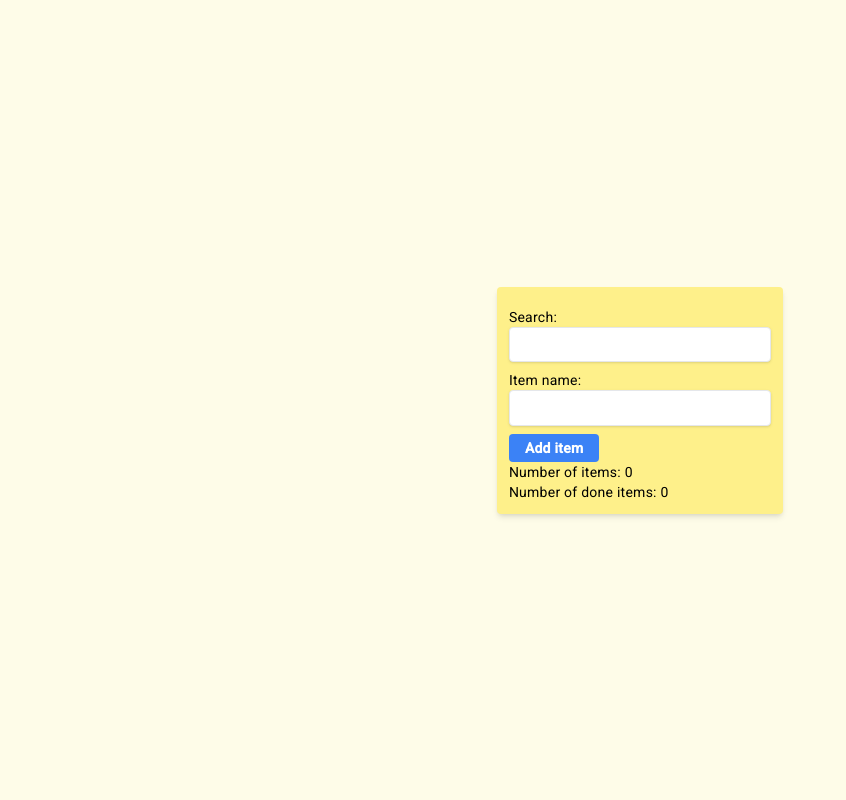
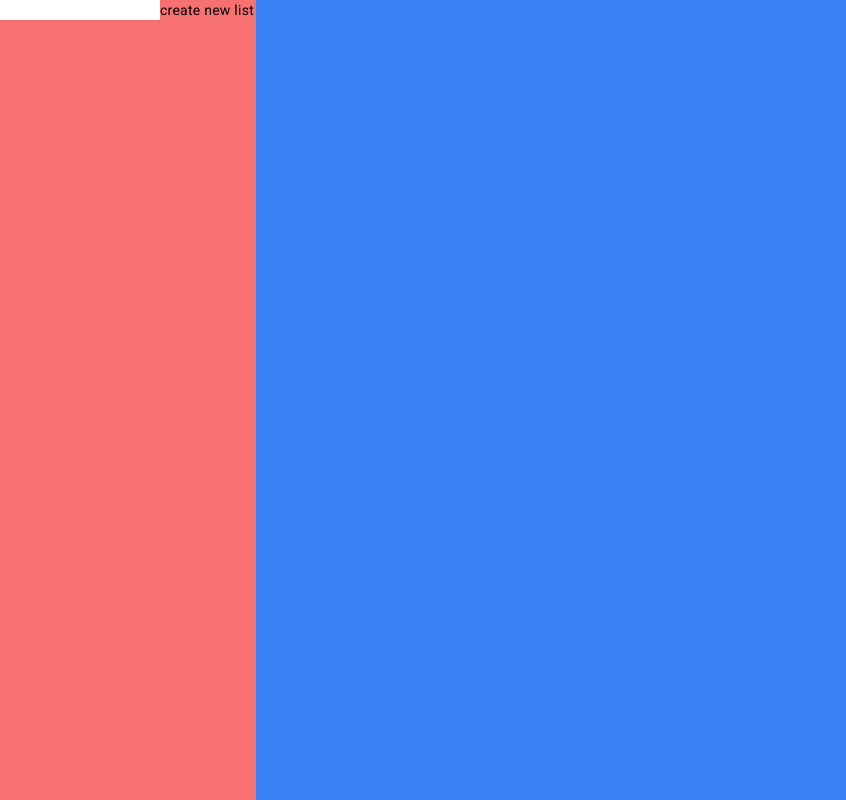
Before and after one commit to p0rian/the-todo-angular, an Angular app: page / in a window 1280 px wide. Shown: the whole page, without its empty margins (0-846 px from the left). Built offline with nearby package versions, Linux system fonts and the light colour scheme.

Commit message:
local storage for multiple lists

```diff
--- a/src/app/dashboard/dashboard.component.html
+++ b/src/app/dashboard/dashboard.component.html
@@ -1,3 +1,15 @@
-<div class="w-screen flex items-center justify-center h-screen bg-yellow-50">
-  <app-to-do-list></app-to-do-list>
+<div class="flex flex-row bg-yellow-50 h-screen">
+  <div class="basis-1/5 bg-red-400">
+    <input type="text" #title [(ngModel)]="todoListInput" />
+    <button type="button" (click)="addNewList(title.value)">
+      create new list
+    </button>
+  </div>
+  <div class="basis-4/5 bg-blue-500">
+    <div class="toDoListContainer h-full flex items-center justify-center">
+      <div *ngFor="let list of lists">
+        <app-to-do-list [todoList]="list"></app-to-do-list>
+      </div>
+    </div>
+  </div>
 </div>
--- a/src/app/dashboard/dashboard.component.ts
+++ b/src/app/dashboard/dashboard.component.ts
@@ -1,10 +1,28 @@
-import { Component } from '@angular/core';
+import { Component, OnInit } from '@angular/core';
+import { TodoList } from '../interfaces/todo-list';
+import { TodoListService } from '../todo-list.service';
 
 @Component({
   selector: 'app-dashboard',
   templateUrl: './dashboard.component.html',
-  styleUrls: ['./dashboard.component.css']
+  styleUrls: ['./dashboard.component.css'],
 })
-export class DashboardComponent {
+export class DashboardComponent implements OnInit {
+  constructor(private todoListService: TodoListService) {}
+  public lists: TodoList[] = [];
+  todoListInput = '';
 
+  ngOnInit(): void {
+    this.todoListService.getAll().subscribe((lists) => (this.lists = lists));
+  }
+
+  public addNewList(title: string): void {
+    this.todoListService.add(title);
+    // var newTodoList: TodoList = { id: this.getId(), title: title, todos: [] };
+    // this.lists.push(newTodoList);
+    this.todoListInput = '';
+  }
+  private getId(): number {
+    return this.lists.length + 1;
+  }
 }
--- /dev/null
+++ b/src/app/interfaces/todo-list.ts
@@ -0,0 +1,7 @@
+import { TodoItem } from './todo-item';
+
+export interface TodoList {
+  id: number;
+  title: string;
+  todos: TodoItem[];
+}
--- a/src/app/mock-todos.ts
+++ b/src/app/mock-todos.ts
@@ -1,4 +1,4 @@
-import { TodoItem } from './todo-item';
+import { TodoItem } from './interfaces/todo-item';
 export const TODOS: TodoItem[] = [
   { id: 1, description: 'aaaa', isDone: false },
   { id: 2, description: 'bbbb', isDone: false },
--- a/src/app/to-do-list/to-do-list.component.html
+++ b/src/app/to-do-list/to-do-list.component.html
@@ -1,34 +1,50 @@
-<div class="bg-yellow-200 rounded w-max h-min p-3 shadow-md" cdkDrag>
+<div
+  class="bg-yellow-200 rounded w-max h-min p-3 shadow-md relative"
+  cdkDrag
+  cdkDragBoundary=".toDoListContainer"
+>
+  <div class="mb-2 text-center text-xl font-semibold">{{ todoList.title }}</div>
+
+  <!-- Add close icon with styling -->
+  <img
+    src="assets/close.svg"
+    class="absolute top-0 right-0 cursor-pointer w-7 h-7 p-1"
+    (click)="closeList()"
+  />
+
   <div class="my-2">
-    <label>Search:</label>
+    <label class="block">Search:</label>
     <input
       class="shadow appearance-none border rounded w-full py-2 px-3 text-gray-700 leading-tight focus:outline-none focus:shadow-outline"
       type="text"
-      #searchInput
-      (input)="filterTodos(searchInput.value)"
+      [(ngModel)]="searchText"
+      (input)="updateFilteredTodos()"
     />
   </div>
+
   <div class="my-2">
-    <label>Item name: </label
-    ><input
+    <label>Item name: </label>
+    <input
       class="shadow appearance-none border rounded w-full py-2 px-3 text-gray-700 leading-tight focus:outline-none focus:shadow-outline"
       id="description"
       #description
       type="text"
-      [(ngModel)]="todoName"
+      [(ngModel)]="todoInput"
     />
   </div>
+
   <button
     class="bg-blue-500 hover:bg-blue-700 text-white font-bold py-1 px-4 rounded"
     type="button"
-    (click)="addItem(description.value)"
+    (click)="add(description.value)"
   >
     Add item
   </button>
+
   <ul>
     <li
       class="my-2 rounded bg-yellow-300 p-1 hover:bg-yellow-400"
-      *ngFor="let todo of todos"
+      *ngFor="let todo of filteredTodos"
     >
       <span class="break-words">{{ todo.description }}</span>
       <input type="checkbox" (change)="changeDoneState(todo)" />
@@ -41,9 +57,11 @@
       </button>
     </li>
   </ul>
+
   <div>
     <label>Number of items: {{ getTodosCount() }} </label>
   </div>
+
   <div>
     <label>Number of done items: {{ getDoneTodosCount() }} </label>
   </div>
--- a/src/app/to-do-list/to-do-list.component.ts
+++ b/src/app/to-do-list/to-do-list.component.ts
@@ -1,6 +1,7 @@
-import { Component, OnInit } from '@angular/core';
-import { TodoItem } from '../todo-item';
-import { TodoService } from '../todo.service';
+import { Component, Input, OnInit } from '@angular/core';
+import { TodoItem } from '../interfaces/todo-item';
+import { TodoList } from '../interfaces/todo-list';
+import { TodoListService } from '../todo-list.service';
 
 @Component({
   selector: 'app-to-do-list',
@@ -8,44 +9,83 @@ import { TodoService } from '../todo.service';
   styleUrls: ['./to-do-list.component.css'],
 })
 export class ToDoListComponent implements OnInit {
-  todoName = '';
-  todos: TodoItem[] = [];
+  @Input() todoList!: TodoList;
+  todoInput = '';
+  searchText = '';
+  filteredTodos: TodoItem[] = [];
 
-  constructor(private todoService: TodoService) {}
+  constructor(private todoListService: TodoListService) {}
+  ngOnInit() {
+    this.updateFilteredTodos();
+  }
 
-  public addItem(description: string): void {
+  private refetchList() {
+    var result;
+    this.todoListService
+      .getById(this.todoList.id)
+      .subscribe((todoList) => (result = todoList));
+
+    if (result != null) {
+      this.todoList = result;
+    }
+  }
+
+  private addItem(newTodoItem: TodoItem) {
+    this.todoListService.addItem(newTodoItem, this.todoList.id);
+  }
+
+  public updateFilteredTodos(): void {
+    this.refetchList();
+    this.filteredTodos = this.todoList.todos.filter((todo) =>
+      todo.description.toLowerCase().includes(this.searchText.toLowerCase())
+    );
+  }
+
+  public add(description: string): void {
     description = description.trim();
     if (!description) return;
-    this.todoName = '';
-    this.todoService.addTodo(description);
-    this.getTodos();
+    this.todoInput = '';
+    var todoToAdd: TodoItem = {
+      id: this.getId(),
+      description: description,
+      isDone: false,
+    };
+    // this.todoList.todos.push(todoToAdd);
+    this.addItem(todoToAdd);
+    this.updateFilteredTodos(); // Update filteredTodos after adding a new item
   }
 
   public changeDoneState(todo: TodoItem): void {
     todo.isDone = !todo.isDone;
+    this.updateFilteredTodos(); // Update filteredTodos after changing the done state
+  }
+
+  public removeTodo(todo: TodoItem): void {
+    const index = this.todoList.todos.indexOf(todo);
+    if (index !== -1) {
+      this.todoList.todos.splice(index, 1);
+      this.updateFilteredTodos(); // Update filteredTodos after removing an item
+    }
   }
 
   public filterTodos(searchInput: string): void {
-    this.todoService
-      .filterTodos(searchInput)
-      .subscribe((todos) => (this.todos = todos));
-  }
-  public removeTodo(todo: TodoItem): void {
-    this.todoService.removeTodo(todo);
-    this.getTodos();
-  }
-  public getTodosCount(): number {
-    return this.todos.length;
-  }
-  public getDoneTodosCount(): number {
-    return this.todos.filter((todo: TodoItem) => todo.isDone === true).length;
+    this.filteredTodos = this.todoList.todos.filter((todo: TodoItem) =>
+      todo.description.includes(searchInput)
+    );
   }
 
-  getTodos(): void {
-    this.todoService.getTodos().subscribe((todos) => (this.todos = todos));
+  public getTodosCount(): number {
+    return this.filteredTodos.length;
   }
 
-  ngOnInit(): void {
-    this.getTodos();
+  public getDoneTodosCount(): number {
+    return this.filteredTodos.filter((todo: TodoItem) => todo.isDone === true)
+      .length;
+  }
+
+  public closeList(): void {}
+
+  private getId(): number {
+    return this.todoList.todos.length + 1;
   }
 }
--- /dev/null
+++ b/src/app/todo-list.service.ts
@@ -0,0 +1,73 @@
+import { Injectable } from '@angular/core';
+import { LocalService } from './local.service';
+import { TodoList } from './interfaces/todo-list';
+import { Observable, of } from 'rxjs';
+import { TodoItem } from './interfaces/todo-item';
+
+@Injectable({
+  providedIn: 'root',
+})
+export class TodoListService {
+  private todoLists: TodoList[] = [];
+  private key: string = 'todoLists';
+
+  constructor(private localService: LocalService) {}
+
+  getAll(): Observable<TodoList[]> {
+    const storedTodoLists = this.localService.getData(this.key);
+
+    if (storedTodoLists) {
+      this.todoLists = JSON.parse(storedTodoLists);
+    }
+
+    return of(this.todoLists);
+  }
+
+  getById(id: number): Observable<TodoList | null> {
+    if (this.todoLists.length > 0) {
+      var foundTodoList = this.todoLists.find((todoList) => todoList.id === id);
+      return of(foundTodoList || null);
+    }
+
+    const storedTodoLists = this.localService.getData(this.key);
+    if (storedTodoLists) {
+      var parsedTodoLists: TodoList[] = JSON.parse(storedTodoLists);
+      var foundTodoList = parsedTodoLists.find(
+        (todoList) => todoList.id === id
+      );
+      return of(foundTodoList || null);
+    }
+
+    return of(null);
+  }
+
+  add(title: string) {
+    var newTodoList: TodoList = { id: this.getId(), title: title, todos: [] };
+    this.todoLists.push(newTodoList);
+    this.saveTodoLists();
+  }
+
+  addItem(newItem: TodoItem, listId: number) {
+    var foundTodoList = this.todoLists.find(
+      (todoList) => todoList.id === listId
+    );
+    foundTodoList?.todos.push(newItem);
+    this.saveTodoLists();
+  }
+
+  remove(todoList: TodoList): void {
+    const index = this.todoLists.indexOf(todoList);
+    if (index !== -1) {
+      this.todoLists.splice(index, 1);
+      this.saveTodoLists();
+    }
+  }
+
+  private saveTodoLists(): void {
+    this.localService.saveData(this.key, JSON.stringify(this.todoLists));
+  }
+
+  private getId(): number {
+    return this.todoLists.length + 1;
+  }
+}
--- a/src/app/todo.service.ts
+++ b/src/app/todo.service.ts
@@ -1,5 +1,5 @@
 import { Injectable } from '@angular/core';
-import { TodoItem } from './todo-item';
+import { TodoItem } from './interfaces/todo-item';
 import { Observable, of } from 'rxjs';
 import { LocalService } from './local.service';
 
@@ -20,6 +20,7 @@ export class TodoService {
 
     return of(this.todos);
   }
+
   addTodo(todoDescription: string): void {
     const newTodo = {
       id: this.getId(),
@@ -39,10 +40,6 @@ export class TodoService {
     }
   }
 
-  private saveTodos(): void {
-    // Save the updated todos array to localStorage
-    this.localService.saveData(this.key, JSON.stringify(this.todos));
-  }
   filterTodos(searchInput: string): Observable<TodoItem[]> {
     return of(
       this.todos.filter((todo: TodoItem) =>
@@ -51,6 +48,11 @@ export class TodoService {
     );
   }
 
+  private saveTodos(): void {
+    // Save the updated todos array to localStorage
+    this.localService.saveData(this.key, JSON.stringify(this.todos));
+  }
+
   private getId(): number {
     return this.todos.length + 1;
   }
```
Also changed, not shown: src/app/interfaces/todo-item.ts (renamed from src/app/todo-item.ts), src/assets/close.svg (added), 1 other file (tests, documents, lock files or other folders).
